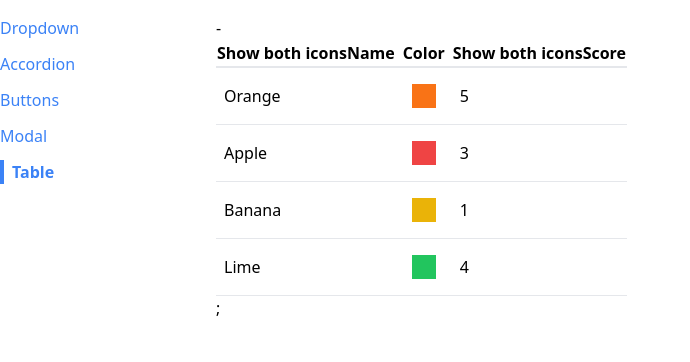
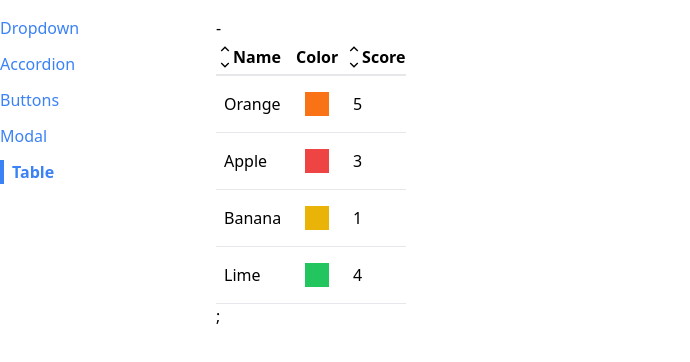
Before and after one commit to luisc8487/navigation-routing-system, a React (Create React App) app in the folder react-comp/: page /table in a window 1280 px wide. Shown: the top 362 px of the page, without its empty margins (0-690 px from the left). Built offline with nearby package versions, Linux system fonts and the light colour scheme.

Commit message:
added styling header cells

```diff
--- a/react-comp/src/components/SortableTable.jsx
+++ b/react-comp/src/components/SortableTable.jsx
@@ -1,4 +1,5 @@
 import {useState} from "react";
+import {RiArrowUpSLine, RiArrowDownSLine} from "react-icons/ri";
 import Table from "./Table";
 
 function SortableTable(props) {
@@ -27,9 +28,14 @@
     return {
       ...column,
       header: () => (
-        <th onClick={() => handleClick(column.label)}>
-          {getIcons(column.label, sortBy, sortOrder)}
-          {column.label}
+        <th
+          className="cursor-pointer hover:bg-gray-100"
+          onClick={() => handleClick(column.label)}
+        >
+          <div className="flex items-center">
+            {getIcons(column.label, sortBy, sortOrder)}
+            {column.label}
+          </div>
         </th>
       ),
     };
@@ -67,15 +73,33 @@
 
 function getIcons(label, sortBy, sortOrder) {
   if (label !== sortBy) {
-    return "Show both icons";
+    return (
+      <div>
+        <RiArrowUpSLine />
+        <RiArrowDownSLine />
+      </div>
+    );
   }
 
   if (sortOrder === null) {
-    return "Show both icons";
+    return (
+      <div>
+        <RiArrowUpSLine />
+        <RiArrowDownSLine />
+      </div>
+    );
   } else if (sortOrder === "asc") {
-    return "Show up icon";
+    return (
+      <div>
+        <RiArrowUpSLine />
+      </div>
+    );
   } else if (sortOrder === "desc") {
-    return "Show down icon";
+    return (
+      <div>
+        <RiArrowDownSLine />
+      </div>
+    );
   }
 }
 
```
